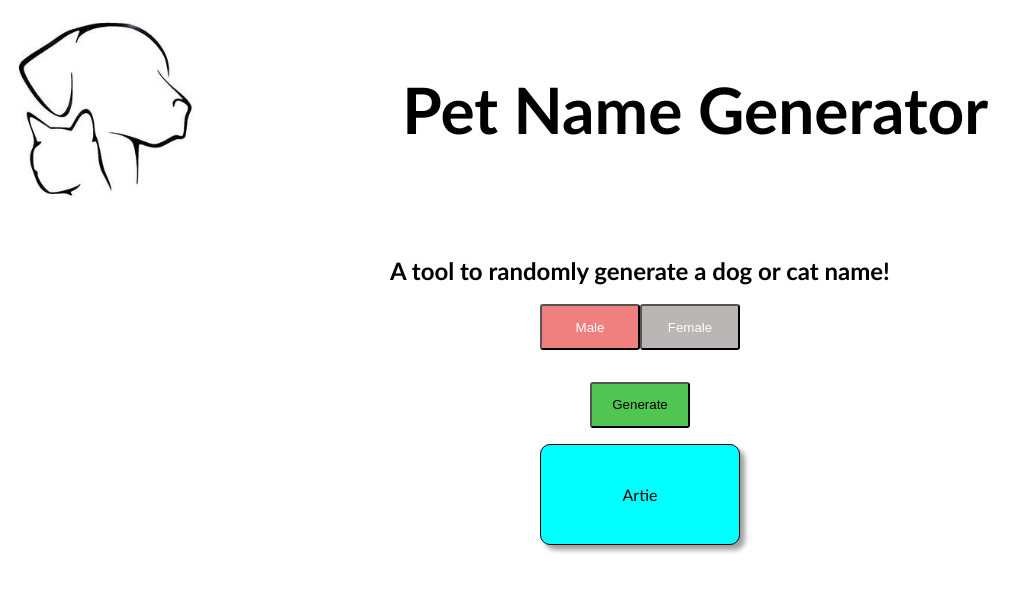
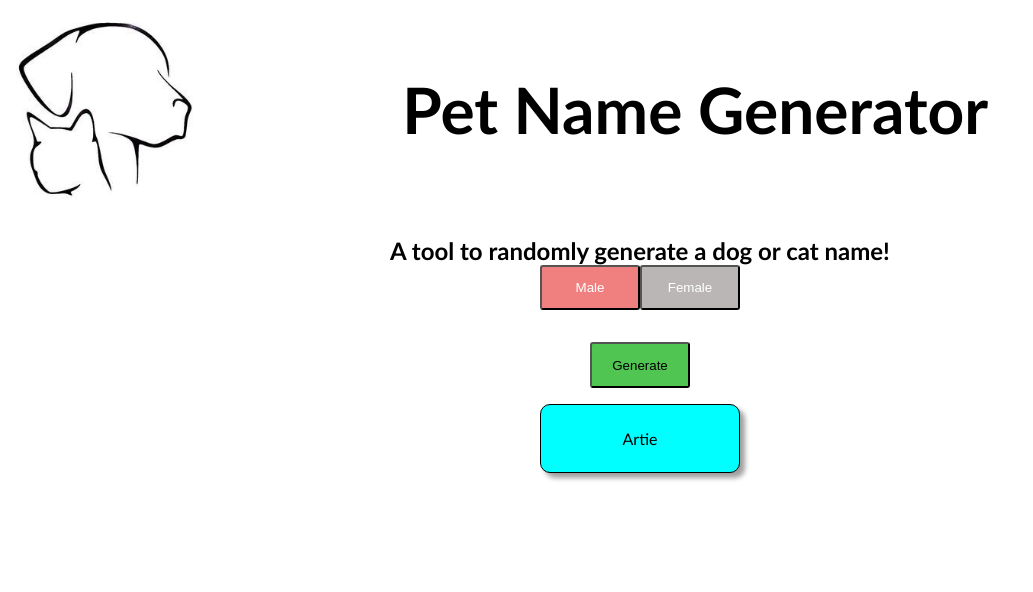
Before and after one commit to Pets-without-names/Jax-Pet-Names, a React (Create React App) app in the folder client/: page / in a window 1280 px wide. Shown: the top 592 px of the page, without its empty margins (0-1033 px from the left). Built offline with nearby package versions, Linux system fonts and the light colour scheme.

Commit message:
added padding to styles.css and console.log in main.js

```diff
--- a/client/src/components/main.js
+++ b/client/src/components/main.js
@@ -6,6 +6,7 @@ function Main() {
   const [petName, setPetName] = useState("Artie");
 
   const handleClick = () => {
+    console.log("button clicked");
     fetch("http://localhost:3001/names/9")
       .then((response) => response.json())
       .then((data) => {
--- a/client/src/styles/styles.css
+++ b/client/src/styles/styles.css
@@ -18,6 +18,7 @@ h2,
 h3,
 p {
   text-align: center;
+  margin: 0;
 }
 
 button {
```
